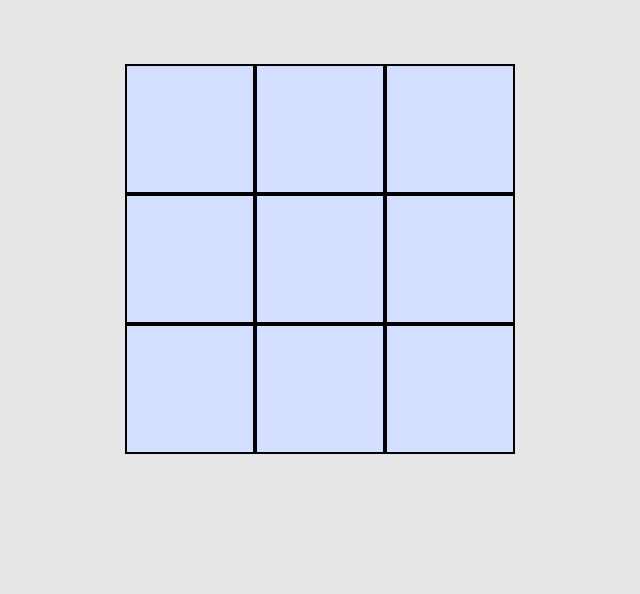
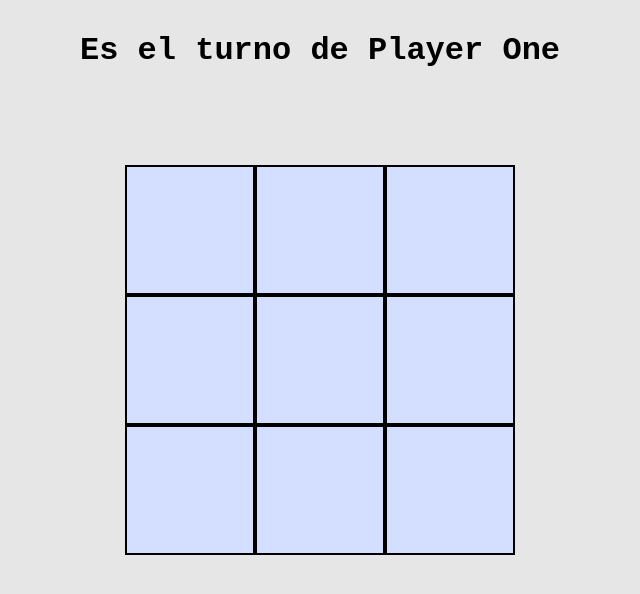
Before and after one commit to adolfo92/Tic-Tac-Toe, a plain HTML site: page index.html in a window 1280 px wide. Shown: the whole page, without its empty margins (320-960 px from the left). Drawn offline with Linux system fonts and the light colour scheme.

Commit message:
Agrega funcionalidades para display del turno

```diff
--- a/index.html
+++ b/index.html
@@ -10,6 +10,7 @@
   </head>
   <body>
     <div class="wrapper">
+      <div class="turno"><p class="turnoTexto"></p></div>
       <div class="container">
         <div class="board"></div>
       </div>
--- a/script.js
+++ b/script.js
@@ -109,8 +109,8 @@ function Controller(playerOne = "Player One", playerTwo = "Machine") {
     players[0].token = token;
 
     players[0].token === "X"
-      ? (playerTwo.token = "O")
-      : (playerTwo.token = "X");
+      ? (player[1].token = "O")
+      : (player[1].token = "X");
   };
 
   const players = [
@@ -203,11 +203,15 @@ function GUI() {
     const marcaCelda = () => {
       const boardArray = game.boardArray();
       const marker = document.createElement("p");
+
       const cellValue = `${boardArray[row][column].getValue()}`;
+
       if (celda.textContent !== "") return;
       marker.textContent = cellValue;
+
       if (cellValue === "X") marker.style.color = "blue";
       else marker.style.color = "#c71515";
+
       celda.appendChild(marker);
     };
 
@@ -241,14 +245,26 @@ function GUI() {
   };
 
   let celdas = document.querySelectorAll(".cell");
+  let turnDiv = document.querySelector(".turnoTexto");
+  let displayTurno = (activePlayer) => {
+    turnDiv.textContent = `Es el turno de ${activePlayer}`;
+  };
+
+  displayTurno(game.getActivePlayer().name);
 
   celdas.forEach((celda) =>
     celda.addEventListener("click", () => {
+      // Juega ronda
       game.playRound(
         detonaCelda(celda).getRow(),
         detonaCelda(celda).getColumn()
       );
+      // Marca la celda con el token
       detonaCelda(celda).marcaCelda();
+
+      // Cambia el display del jugador activo
+      displayTurno(game.getActivePlayer().name);
+      // Chequea si hay un ganador
       if (game.getWinner()) {
         const winner = game.getWinner();
         displayWinner(winner.name);
--- a/style.css
+++ b/style.css
@@ -9,6 +9,8 @@ body {
 .wrapper {
   margin: 0;
   padding: 0;
+  display: flex;
+  flex-direction: column;
   position: relative;
 }
 
@@ -47,6 +49,16 @@ body {
 }
 .cell:hover {
   background-color: #7291f7;
+}
+
+/* --------- display de turno ------*/
+
+.turno {
+  display: flex;
+  justify-content: center;
+  font-family: "Courier New", Courier, monospace;
+  font-size: 2rem;
+  font-weight: 700;
 }
 
 /* --------- body cover ------------*/
```
